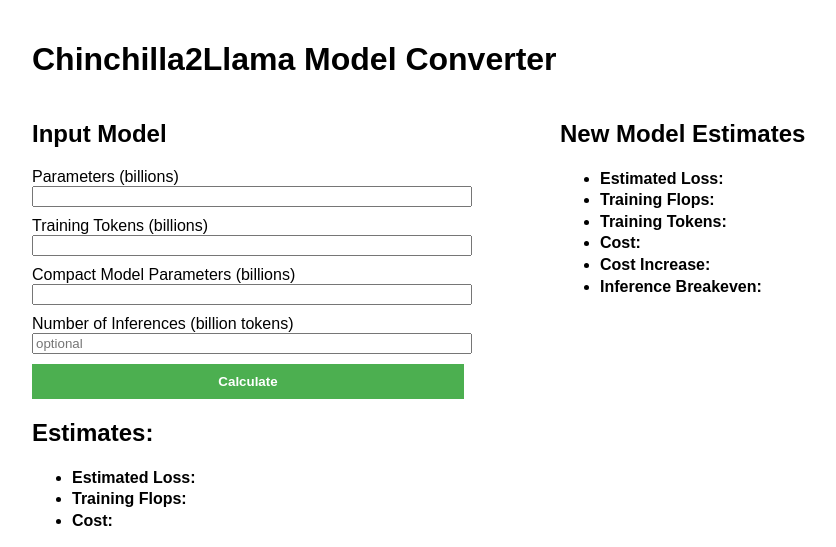
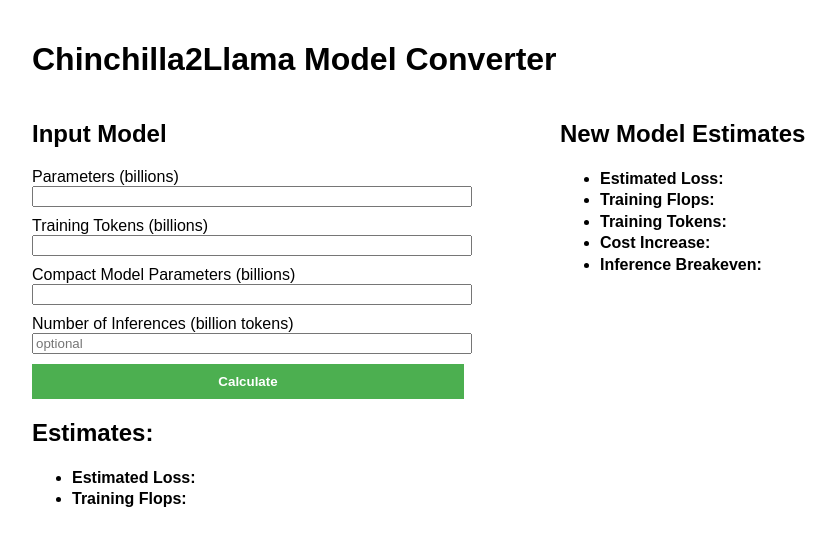
Before and after one commit to jwan584/model-calc, a Flask app: page / in a window 1280 px wide. Shown: the top 547 px of the page, without its empty margins (128-964 px from the left). Run offline with Flask 3, Linux system fonts and the light colour scheme; a map, chart or similar area stays blank.

Commit message:
“changes”

```diff
--- a/static/script.js
+++ b/static/script.js
@@ -25,7 +25,7 @@ document.getElementById("calculate").addEventListener("click", async () => {
 
     const costValue = data.input_model.cost;
     const formattedCostValue = "$" + costValue.toLocaleString();
-    document.getElementById("cost").textContent = formattedCostValue;
+    // document.getElementById("cost").textContent = formattedCostValue;
 
 
     const inputTrainingFlops = data.input_model.compute;
@@ -38,7 +38,7 @@ document.getElementById("calculate").addEventListener("click", async () => {
     if(data.output_model.found == false) {
       document.getElementById("new_estimated-loss").textContent = "No model found"
       document.getElementById("new_compute").textContent = "n/a"
-      document.getElementById("new_cost").textContent = "n/a"
+      // document.getElementById("new_cost").textContent = "n/a"
       document.getElementById("new_tokens").textContent = "n/a"
       document.getElementById("otc").textContent = "n/a"
       document.getElementById("inf_breakeven").textContent = "n/a"
@@ -52,7 +52,7 @@ document.getElementById("calculate").addEventListener("click", async () => {
       const formattedoutputTrainingFlops = outputTrainingFlops.toExponential(2);
       document.getElementById("new_estimated-loss").textContent = data.output_model.loss;
       document.getElementById("new_compute").textContent = formattedoutputTrainingFlops;
-      document.getElementById("new_cost").textContent = formattedCostValueNew;
+      // document.getElementById("new_cost").textContent = formattedCostValueNew;
       document.getElementById("new_tokens").textContent = data.output_model.tokens;
       document.getElementById("otc").textContent = data.output_model.otc;
       document.getElementById("inf_breakeven").textContent = data.output_model.inf_breakeven
--- a/templates/index.html
+++ b/templates/index.html
@@ -25,7 +25,7 @@
             <ul>
               <li><strong>Estimated Loss:</strong> <span id="estimated-loss"></span></li>
               <li><strong>Training Flops:</strong> <span id="compute"></span></li>
-              <li><strong>Cost:</strong> <span id="cost"></span></li>
+              <!-- <li><strong>Cost:</strong> <span id="cost"></span></li> -->
             </ul>
             <div id="estimates"></div>
         </div>
@@ -36,7 +36,7 @@
                   <li><strong>Estimated Loss:</strong> <span id="new_estimated-loss"></span></li>
                   <li><strong>Training Flops:</strong> <span id="new_compute"></span></li>
                   <li><strong>Training Tokens:</strong> <span id="new_tokens"></span></li>
-                  <li><strong>Cost:</strong> <span id="new_cost"></span></li>
+                  <!-- <li><strong>Cost:</strong> <span id="new_cost"></span></li> -->
                   <li><strong>Cost Increase:</strong> <span id="otc"></span></li>
                   <li><strong>Inference Breakeven:</strong> <span id="inf_breakeven"></span></li>
               </ul>
```
Also changed, not shown: 1 other file.
